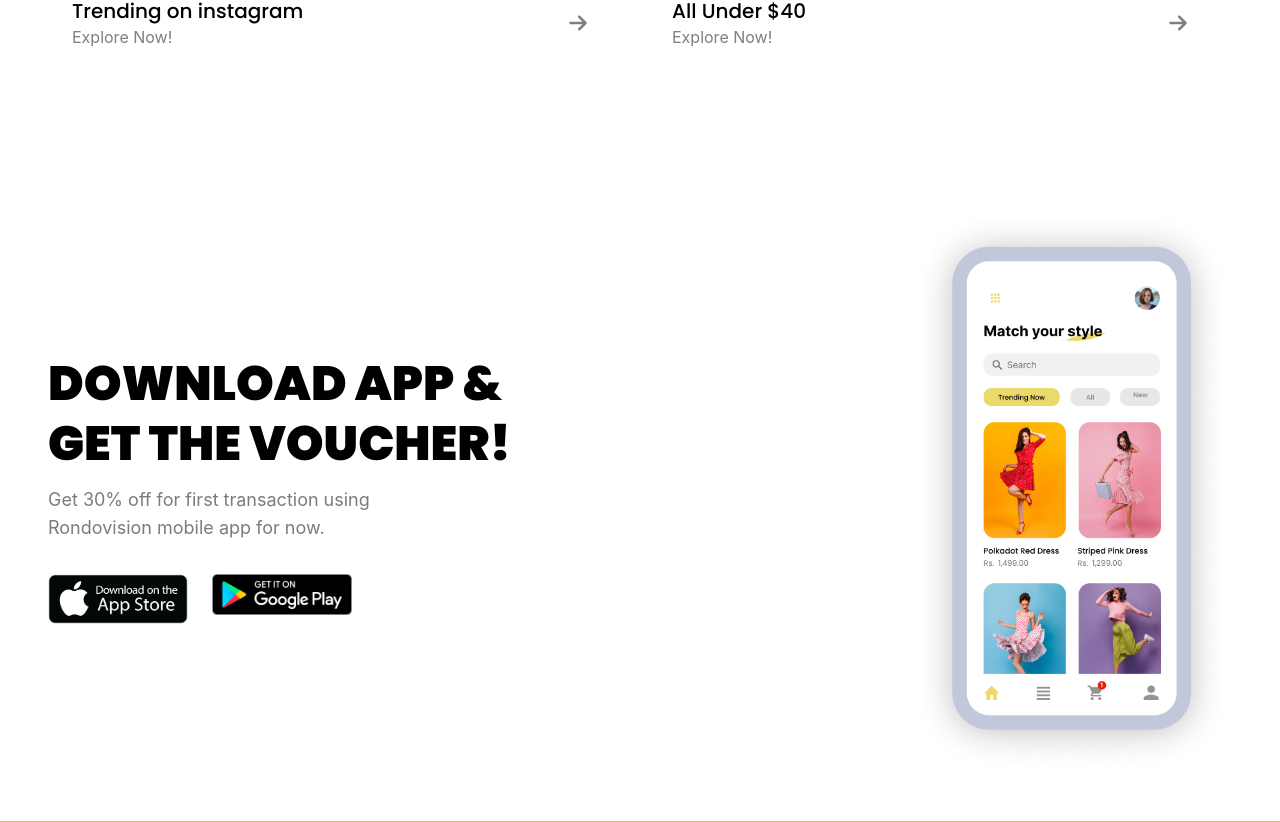
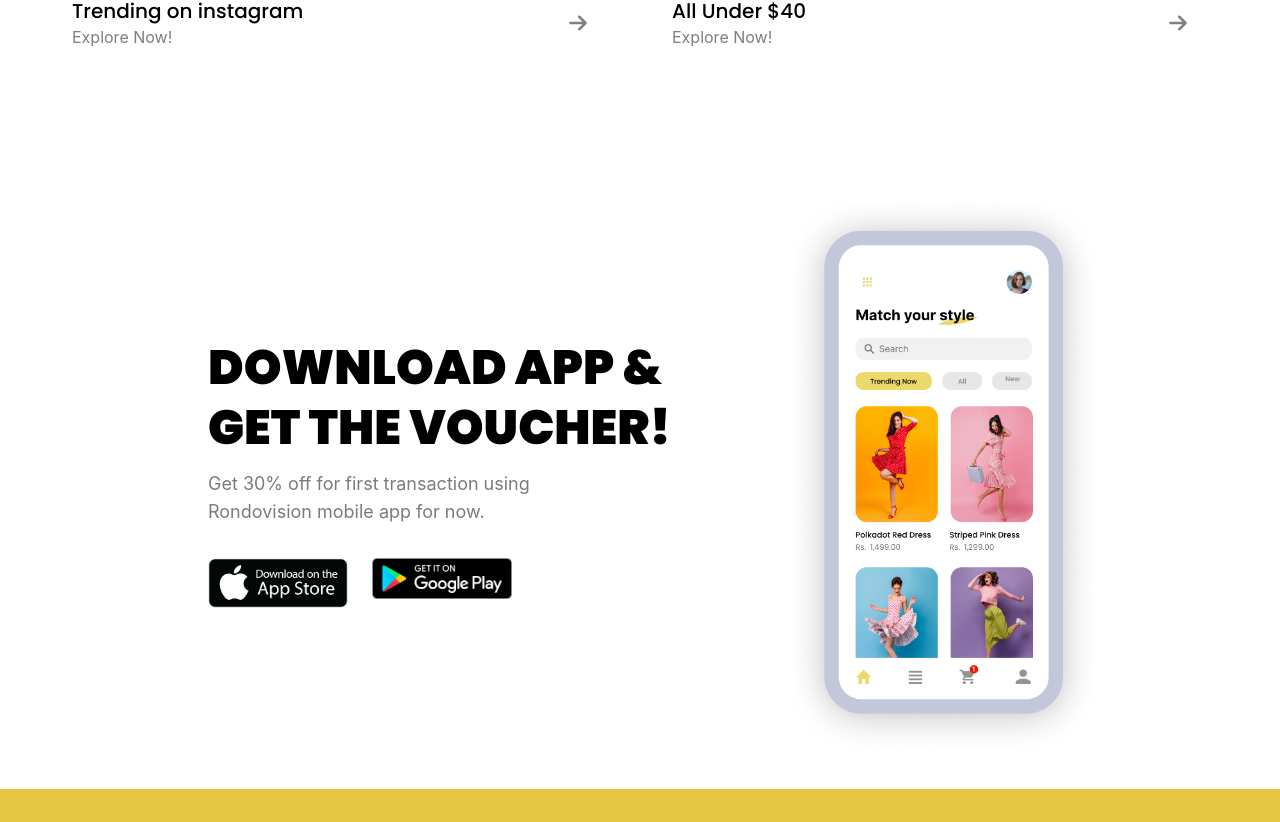
Before and after one commit to HS0807/Fashion_app, a Next.js app: page / in a window 1280 px wide. Shown: the part 2978-3800 px from the top of the page. Built offline with nearby package versions, Linux system fonts and the light colour scheme.

Commit message:
Fix : feat Download.jsx update

```diff
--- a/src/app/components/Voucher-section/Download.jsx
+++ b/src/app/components/Voucher-section/Download.jsx
@@ -4,8 +4,8 @@ import Image from 'next/image'
 export default function Download() {
     return (
         <section>
-            <div className='grid grid-cols-1 md:grid-cols-2 gap-8 px-4 sm:px-6 md:px-12 py-8 md:py-12 items-center'>
-                <div className='w-full'>
+            <div className='grid grid-cols-1 md:grid-cols-2 gap-8 px-4 sm:px-6 md:px-12 py-4 md:py-8 items-center'>
+                <div className='w-full ml-40'>
                     <div>
                         <h2 className='text-3xl sm:text-4xl md:text-[3rem] font-black pb-1.5'>DOWNLOAD APP &</h2>
                         <h2 className='text-3xl sm:text-4xl md:text-[3rem] font-black'>GET THE VOUCHER!</h2>
@@ -22,7 +22,7 @@ export default function Download() {
                     </div>
                 </div>
 
-                <div className='w-full flex justify-center md:justify-end'>
+                <div className='w-full flex justify-center md:justify-center '>
                     <div className='max-w-[220px] sm:max-w-[260px] md:max-w-[320px]'>
                         <Image src="/assets/Mobile.png" alt="" width={400} height={800} className='w-full h-auto' />
                     </div>
```
